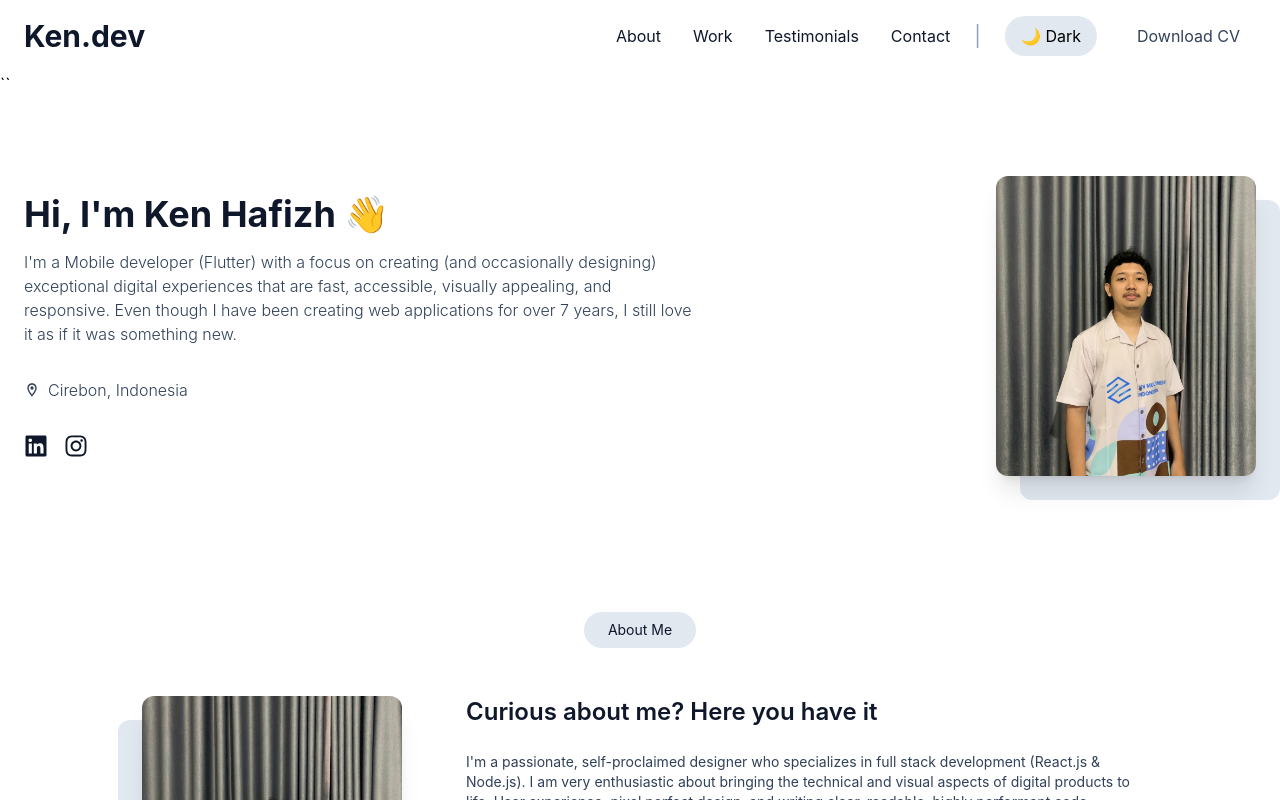
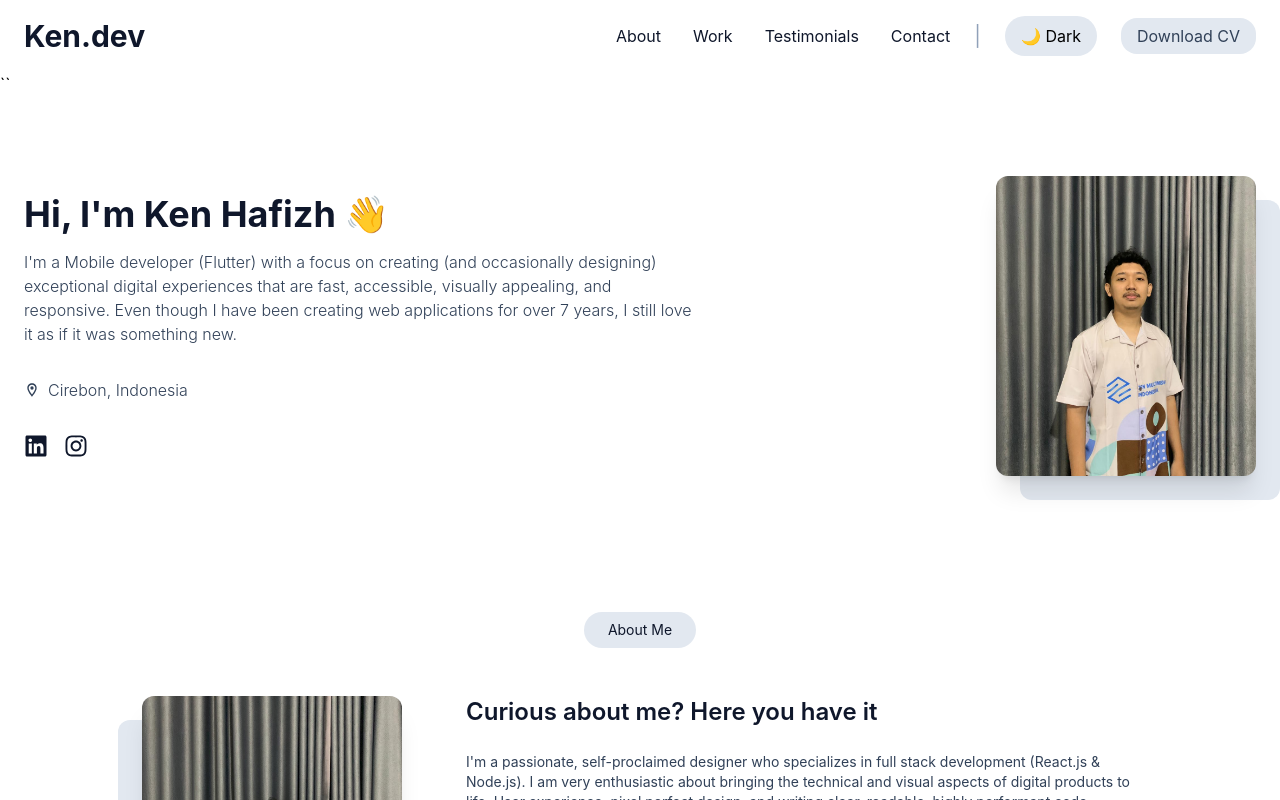
Before and after one commit to kenhafizh/ken-web-portfolio, a React (Vite) app: page / in a window 1280 px wide. Shown: the top 800 px of the page. Built offline with nearby package versions, Linux system fonts and the light colour scheme.

Commit message:
chore: fix gap on navbar when lg size

```diff
--- a/src/components/NavBar.tsx
+++ b/src/components/NavBar.tsx
@@ -24,8 +24,8 @@ export const Navbar = () => {
         <h1 className="text-slate-900 dark:text-white font-bold text-3xl">
           Ken.dev
         </h1>
-        <div className="hidden md:flex gap-6 items-center">
-          <ul className="text-slate-900 dark:text-white flex gap-8">
+        <div className="hidden md:flex lg:gap-6 gap-4 items-center">
+          <ul className="text-slate-900 dark:text-white flex gap-4 lg:gap-8">
             <a href="#about">About</a>
             <a href="#work">Work</a>
             <a href="#testimonials">Testimonials</a>
@@ -39,7 +39,7 @@ export const Navbar = () => {
           >
             {isDark ? "☀️ Light" : "🌙 Dark"}
           </button>
-          <button className="bg-white text-slate-700 py-1.5 px-4 rounded-2xl">
+          <button className="bg-slate-200 dark:bg-white text-slate-700 py-1.5 px-4 rounded-2xl">
             Download CV
           </button>
         </div>
```
